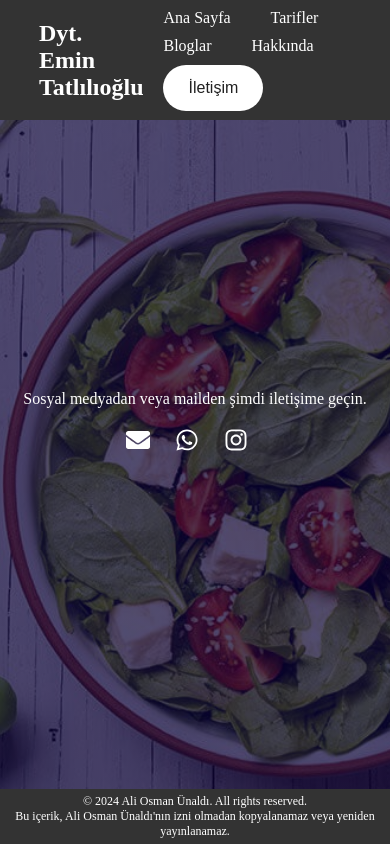
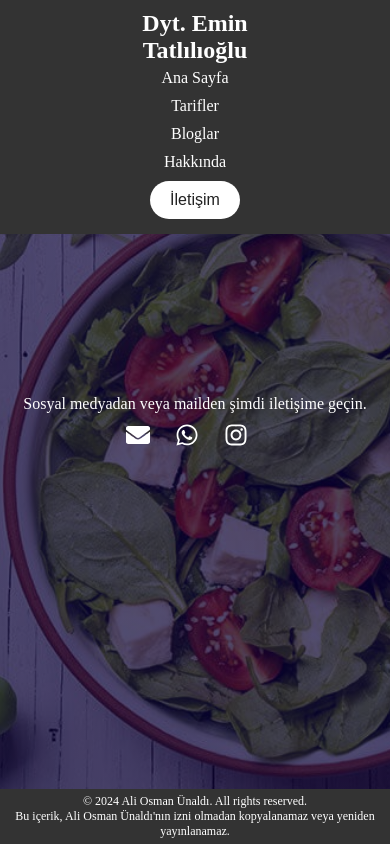
Before and after one commit to AliOsmanUnaldi/dietitian, a React (Create React App) app: page /dietitian/contact in a window 390 px wide. Built offline with nearby package versions, Linux system fonts and the light colour scheme; the HTML template or start-up script is replaced by a standard one.

Commit message:
add media queries

```diff
--- a/src/index.css
+++ b/src/index.css
@@ -381,3 +381,84 @@ text-decoration: underline;}
     color: #fff;
     text-decoration: none;
 }
+
+/* media query */
+/* Mobile Devices (Max Width: 768px) */
+@media (max-width: 768px) {
+
+  /* Navbar */
+  .navbar {
+    flex-direction: column;
+    padding: 10px;
+    text-align: center;
+  }
+
+  .navbar ul {
+    display: flex;
+    flex-direction: column;
+  }
+
+  .navbar ul li {
+    margin: 10px 0;
+  }
+
+  /* Hero Section */
+  .hero-text h1 {
+    font-size: 36px;
+  }
+
+  .hero-text p {
+    font-size: 14px;
+    margin: 10px 0;
+  }
+
+  .btn {
+    font-size: 14px;
+    padding: 10px 20px;
+  }
+
+  .social-icons {
+    margin-top: 10px;
+  }
+
+  /* Blog & Recipe Lists */
+  .blog-list, .recipe-list {
+    flex-direction: column;
+  }
+
+  .blog-preview, .recipe-preview {
+    flex-basis: 100%;
+    margin-bottom: 20px;
+  }
+}
+
+/* Tablets (Max Width: 1024px) */
+@media (max-width: 1024px) {
+  .navbar {
+    padding: 10px;
+  }
+
+  .navbar ul li {
+    margin: 5px 10px;
+  }
+
+  .hero-text h1 {
+    font-size: 48px;
+  }
+
+  .hero-text p {
+    font-size: 16px;
+  }
+
+  .btn {
+    font-size: 16px;
+  }
+
+  .blog-list, .recipe-list {
+    flex-direction: column;
+  }
+
+  .blog-preview, .recipe-preview {
+    flex-basis: 48%;
+  }
+}
```
